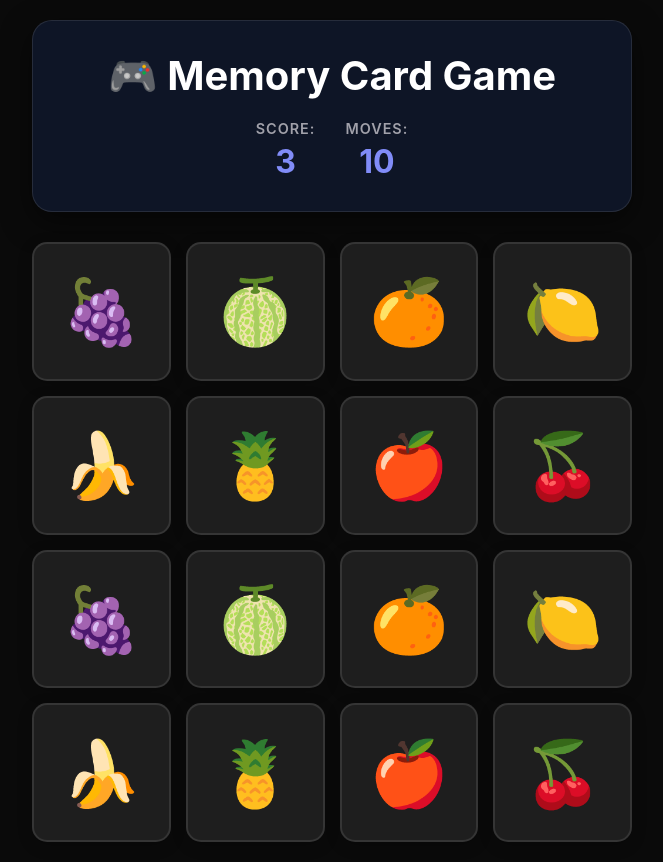
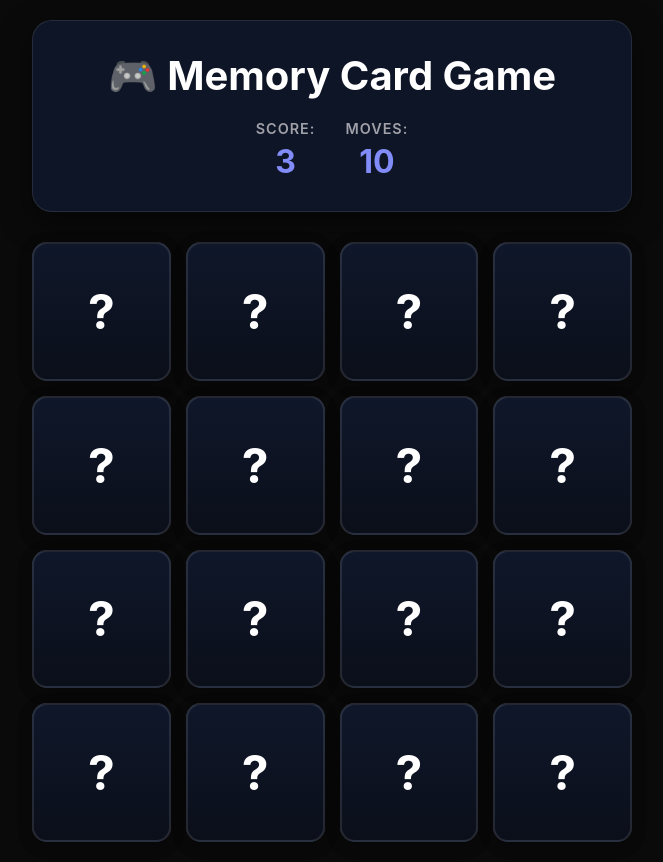
Before and after one commit to FiyinfoluwaDav/Memory-card, a React (Vite) app in the folder Memory-Card/: page / in a window 1280 px wide. Shown: the whole page, without its empty margins (308-971 px from the left). Built offline with nearby package versions, Linux system fonts and the light colour scheme.

Commit message:
Add card flip to the front logic

```diff
--- a/Memory-Card/src/App.jsx
+++ b/Memory-Card/src/App.jsx
@@ -39,13 +39,32 @@ function App() {
   useEffect(() => {
     initializeGame();
   }, []);
+
+  //Handle Card Click
+  const handleCardClick = (card) => {
+    //Don't allow clicking if the card is already flipped or matched
+    if (card.isFlipped || card.isMatched) {
+      return;
+    }
+
+    //Updating Card flipped state
+    const newCards = cards.map((c) => {
+      if (c.id === card.id) {
+        return { ...c, isFlipped: true };
+      } else {
+        return c;
+      }
+    });
+    setCards(newCards);
+  };
+
   return (
     <div className='app'>
       <GameHeader score={3} moves={10} />
 
       <div className='cards-grid'>
-        {cardValues.map((card) => (
-          <Card card={card} />
+        {cards.map((card) => (
+          <Card key={card.id} card={card} cardClick={handleCardClick} />
         ))}
       </div>
     </div>
--- a/Memory-Card/src/components/Card.jsx
+++ b/Memory-Card/src/components/Card.jsx
@@ -1,7 +1,11 @@
-export const Card = ({ card }) => {
+export const Card = ({ card, cardClick }) => {
   return (
-    <div className='card'>
-      <div className='card-back'>{card}</div>
+    <div
+      className={`card ${card.isFlipped ? 'flipped' : ''}`}
+      onClick={() => cardClick(card)}
+    >
+      <div className='card-front'>?</div>
+      <div className='card-back'>{card.value}</div>
     </div>
   );
 };
```
